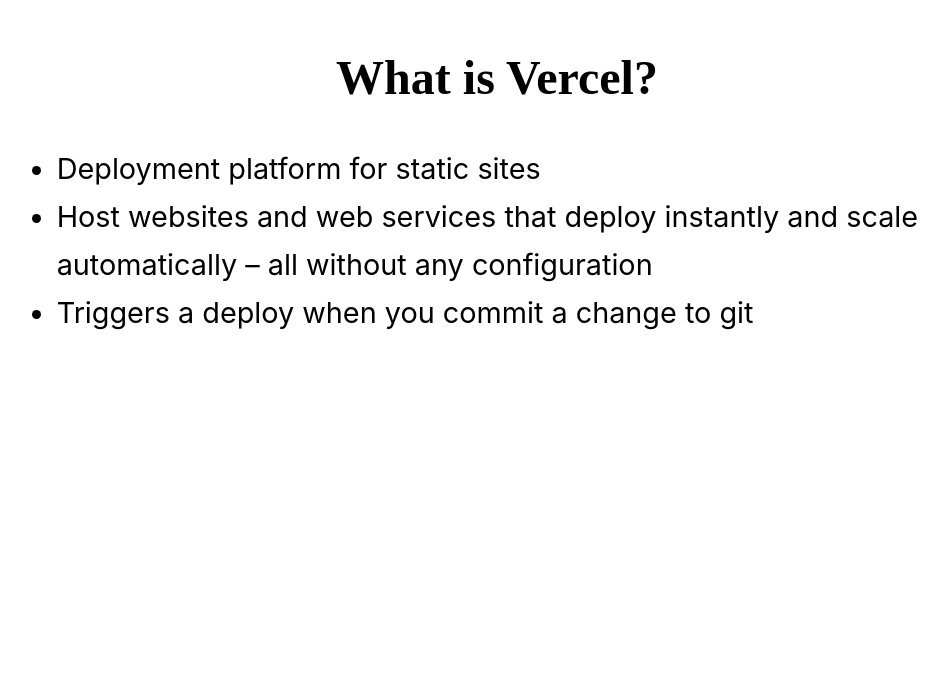
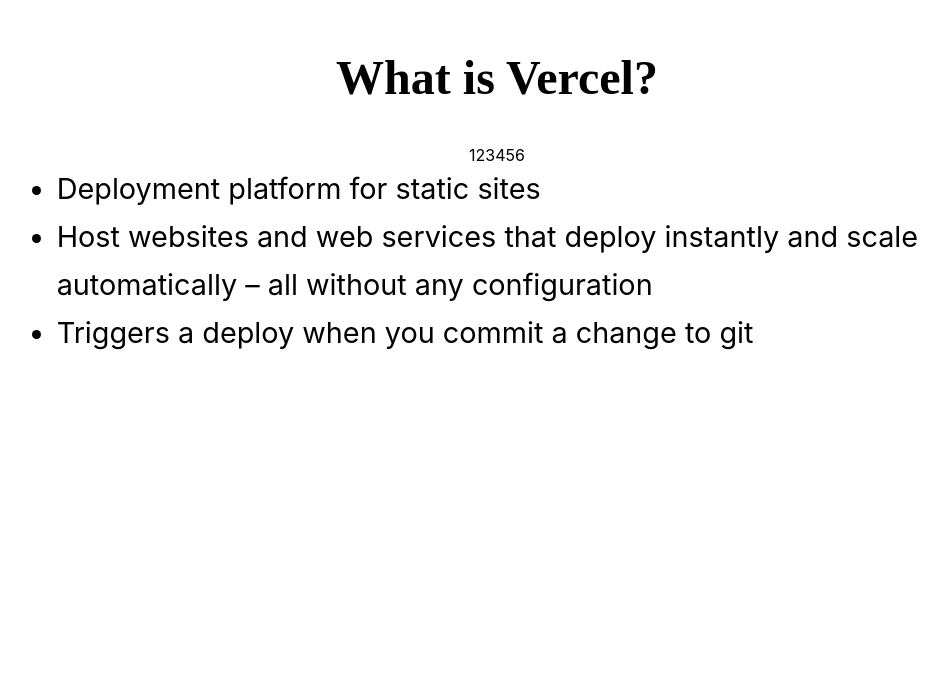
Before and after one commit to bernadette-codes/arke-vercel-demo, a Next.js app: page / in a window 1280 px wide. Shown: the part 870-1560 px from the top of the page, without its empty margins (143-1091 px from the left). Built offline with nearby package versions, Linux system fonts and the light colour scheme.

Commit message:
show API

```diff
--- a/pages/index.js
+++ b/pages/index.js
@@ -59,6 +59,7 @@
 
         <div className={styles.topic}>
           <h2 className={styles.subHeader}>What is Vercel?</h2>
+          {process.env.API_KEY}
           <ul className={styles.context}>
             <li>Deployment platform for static sites</li>
             <li>Host websites and web services that deploy instantly and scale automatically – all without any configuration</li>
```
